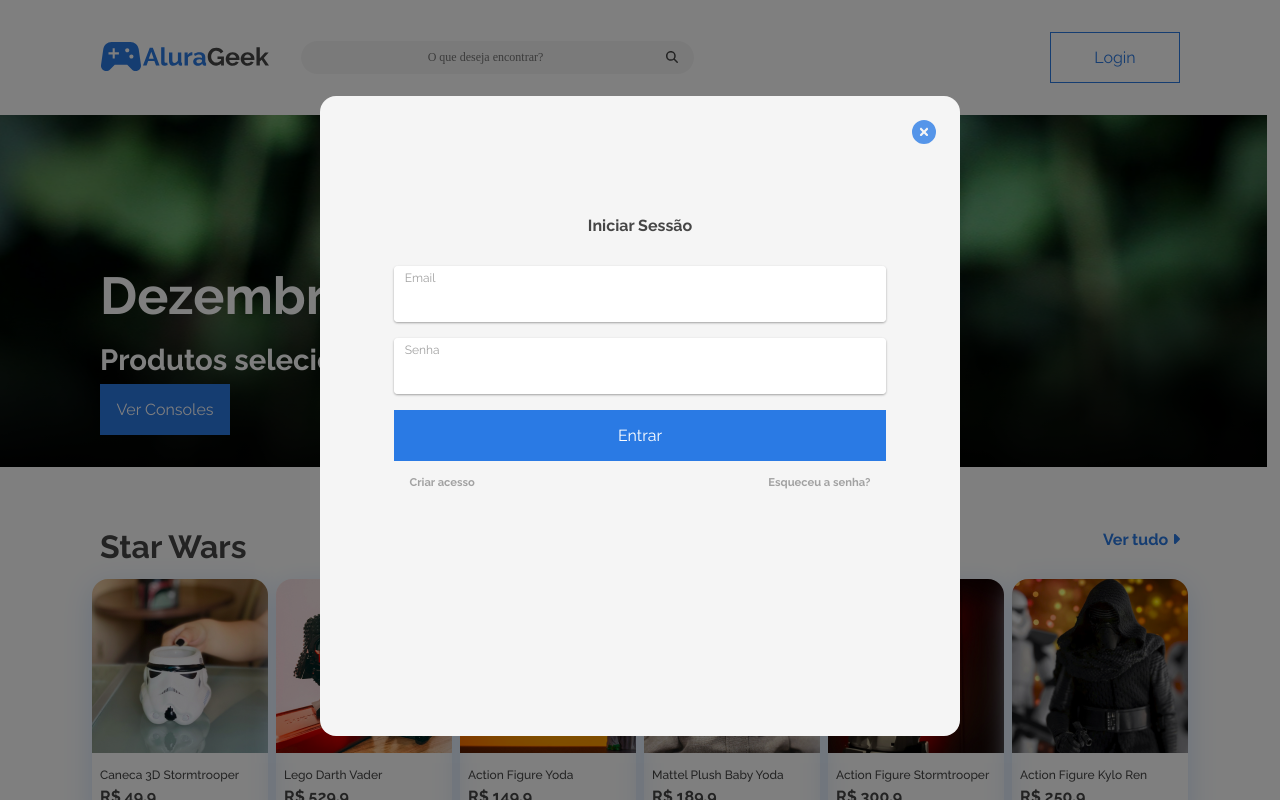
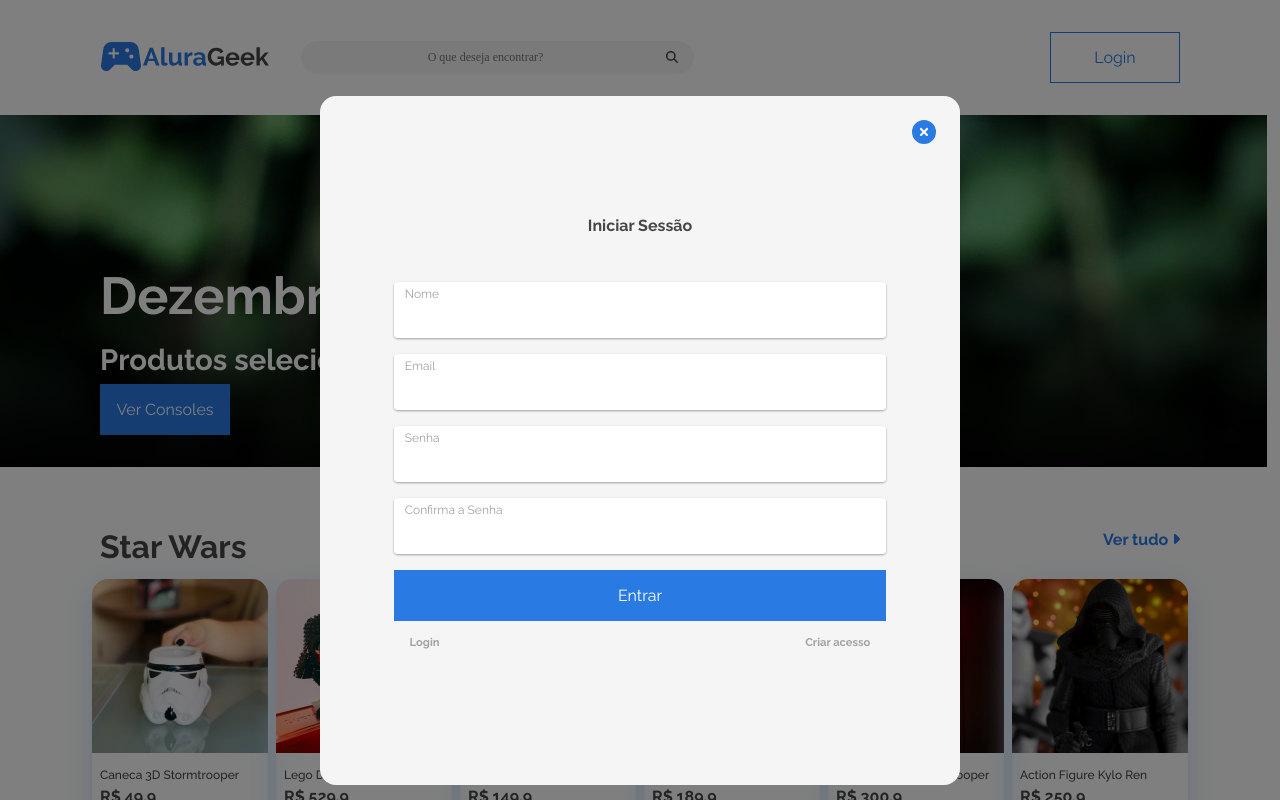
Before and after one commit to AlanMotaLira/aluraGeek, a Vue app in the folder alura-geek/: page /#/ in a window 1280 px wide. Both pictures are taken after a click on the button "Login". Shown: the top 800 px of the page. Built offline with nearby package versions, Linux system fonts and the light colour scheme.

Commit message:
criado modelo do docker e docker compose

```diff
--- a/alura-geek/src/components/cabecalhoPrincipal.vue
+++ b/alura-geek/src/components/cabecalhoPrincipal.vue
@@ -3,14 +3,14 @@
     <header class="cabecalho">
       <div class="container">
         <h1 aria-label="aluraGeek">
-          <Logo-alura-geek alt="logotipo da AluraGeek" />
+          <LogoAluraGeek alt="logotipo da AluraGeek" />
         </h1>
-        <Input-pesquisa
+        <InputPesquisa
           class="cabecalho__pesquisa-desktop"
           placeholder="O que deseja encontrar?"
         />
       </div>
-      <Botao-modelo
+      <BotaoModelo
         modelo="modelo-2"
         rotulo="Login"
         @click="opcaoModal(true)"
@@ -22,36 +22,36 @@
       >
         <i class="fas fa-magnifying-glass" />
       </button>
-      <Input-pesquisa
+      <InputPesquisa
         v-if="filtro"
         class="cabecalho__botao-pesquisa"
         placeholder="O que deseja encontrar?"
       />
     </header>
-    <Modal-padrao
+    <ModalPadrao
       :feedback="feedbackModal"
       @fecharModal="opcaoModal(false)"
     >
       <template #conteudo>
-        <Formulario-login />
+        <FormularioLogin />
       </template>
-    </Modal-padrao>
+    </ModalPadrao>
   </div>
 </template>
 <script>
-import botaoModelo from "./botaoModelo.vue";
-import inputPesquisa from "./inputPesquisa.vue";
-import formularioLogin from "./formularioLogin.vue"
-import logoAluraGeek from "../assets/svg/logoAluraGeek.vue";
-import modalPadrao from "./modalPadrao.vue"
+import BotaoModelo from "./botaoModelo.vue";
+import InputPesquisa from "./inputPesquisa.vue";
+import LogoAluraGeek from "../assets/svg/logoAluraGeek.vue";
+import ModalPadrao from "./modalPadrao.vue"
+import FormularioLogin from './formularioLogin.vue';
 
 export default {
   components: {
-    "Botao-modelo": botaoModelo,
-    "Input-pesquisa": inputPesquisa,
-    "Formulario-login":formularioLogin,
-    "Logo-alura-geek": logoAluraGeek,
-    "Modal-padrao":modalPadrao,
+    BotaoModelo,
+    InputPesquisa,
+    LogoAluraGeek,
+    ModalPadrao,
+    FormularioLogin,
   },
   data() {
     return {
--- a/alura-geek/src/components/formularioLogin.vue
+++ b/alura-geek/src/components/formularioLogin.vue
@@ -1,28 +1,26 @@
 <template>
   <section class="login">
+    <h3 class="login__titulo">Iniciar Sessão</h3>
     <form action="">
-      <h3 class="login__titulo">
-        Iniciar Sessão
-      </h3>
       <Input-modelo
-        chave="login-email"
-        rotulo="Email"
-        tipo="Email"
+        v-for="login in logins"
+        :key="login.chave"
+        :chave="login.chave"
+        :rotulo="login.rotulo"
+        :tipo="login.tipo"
       />
-      <Input-modelo
-        chave="login-senha"
-        rotulo="Senha"
-        tipo="password"
-      />
-      <Botao-modelo
-        modelo="modelo-3"
-        rotulo="Entrar"
-      />
+      <Botao-modelo modelo="modelo-3" rotulo="Entrar" />
     </form>
-    <aside class="login__opcoes">
-      <a href="">Criar acesso</a>
-      <a href="">Esqueceu a senha?</a>
-    </aside>
+    <nav class="login__opcoes">
+      <a
+        v-for="selecionavel in selecionaveis"
+        v-show="selecionavel != selecionado"
+        :key="selecionavel"
+        @click="selecionado = selecionavel"
+      >
+        {{ selecionavel }}
+      </a>
+    </nav>
   </section>
 </template>
 <script>
@@ -34,17 +32,43 @@ export default {
     "Input-modelo": inputModelo,
     "Botao-modelo": botaoModelo,
   },
+  data() {
+    return {
+      selecionado: "Esqueceu a senha?",
+      selecionaveis: ["Login", "Criar acesso", "Esqueceu a senha?"],
+      logins: [
+        { chave: "nome", rotulo: "Nome", tipo: "string" },
+        { chave: "email", rotulo: "Email", tipo: "email" },
+        { chave: "senha", rotulo: "Senha", tipo: "password" },
+        { chave: "conf-senha", rotulo: "Confirma a Senha", tipo: "password" },
+      ],
+    };
+  },
 };
 </script>
-<style scoped>
+<style>
 .login {
   display: flex;
-  text-align: center;
+  font-family: "Raleway";
   flex-direction: column;
-  font-family: "Raleway";
   justify-content: center;
   padding: 6rem 3rem;
+  text-align: center;
   vertical-align: middle;
+}
+.login__opcoes {
+  display: flex;
+  color: var(--texto-desfocado);
+  font-size: 0.7rem;
+  font-weight: 700;
+  justify-content: space-between;
+  padding: 1rem;
+}
+.login__opcoes a {
+  cursor: pointer;
+}
+.login__opcoes a:hover {
+  color: var(--texto-destaque);
 }
 .login__titulo {
   color: var(--texto-padrao);
@@ -52,24 +76,4 @@ export default {
   font-weight: 700;
   margin-bottom: 2rem;
 }
-.login__opcoes {
-  display: flex;
-  color: var(--texto-desfocado);
-  justify-content: space-between;
-  padding: 1rem;
-  font-size: 0.7rem;
-  font-weight: 700;
-}
-.login__opcoes a {
-  cursor: pointer;
-}
-.login__opcoes a:hover {
-  color: var(--texto-destaque);
-}
-
-@media screen and (min-width: 768px) {
-  .login {
-    max-width: 600px;
-  }
-}
 </style>
--- a/alura-geek/src/components/modalPadrao.vue
+++ b/alura-geek/src/components/modalPadrao.vue
@@ -7,7 +7,7 @@
       class="corpo"
     >
       <button
-        class="login__sair"
+        class="sair"
         @click="fecharModal()"
       >
         <i
@@ -39,45 +39,44 @@ export default {
   background: var(--pagina-claro);
   border-radius: 1rem;
   flex-direction: column;
+  height: auto;
+  margin:6rem auto;
   padding: 2%;
   position: relative;
   width: 90vw;
-  height: 40vh;
   z-index: 9999;
-  margin:6rem auto;
-  }
-  .login__sair{
-  color:var(--botao-padrao-80);
+}
+.sair{
+  color:var(--botao-padrao);
   cursor: pointer;
   font-size: 1.5rem;
   position: absolute;
   right: 1.5rem;
+  transition: 500ms all;
   top: 1.5rem;
 }
-.login__sair:hover{
-  color: tomato;
+.sair:hover{
+  color: var(--botao-padrao-80);
 }
 .overlay {
+  background-color: rgba(0, 0, 0, 0.5);
+  height: 100%;
+  left: 0;
   position: fixed;
+  top: 0;
+  width: 100%;
   z-index: 9998;
-  top: 0;
-  left: 0;
-  width: 100%;
-  height: 100%;
-  background-color: rgba(0, 0, 0, 0.5);
 }
 
 @media screen and (min-width: 768px) {
   .corpo{
     width: 80vw;
-    height: 50vh;
   }
 }
 
 @media screen and (min-width: 768px) {
     .corpo{
     width: 50vw;
-    height: 80vh;
   }
 }
 </style>
--- a/alura-geek/src/components/rodapePage.vue
+++ b/alura-geek/src/components/rodapePage.vue
@@ -129,6 +129,9 @@ export default {
     justify-items: start;
     grid-template-columns: repeat(2, minmax(auto, 1fr));
   }
+  .rodape__contato--form {
+    width: 40vw;
+  }
   .rodape {
     left: -2rem;
   }
@@ -151,9 +154,6 @@ export default {
     justify-content: space-around;
     width: 30vw;
   }
-  .rodape__contato--form {
-    width: 30vw;
-  }
   .rodape__link--lista {
     margin: 0;
   }
```
